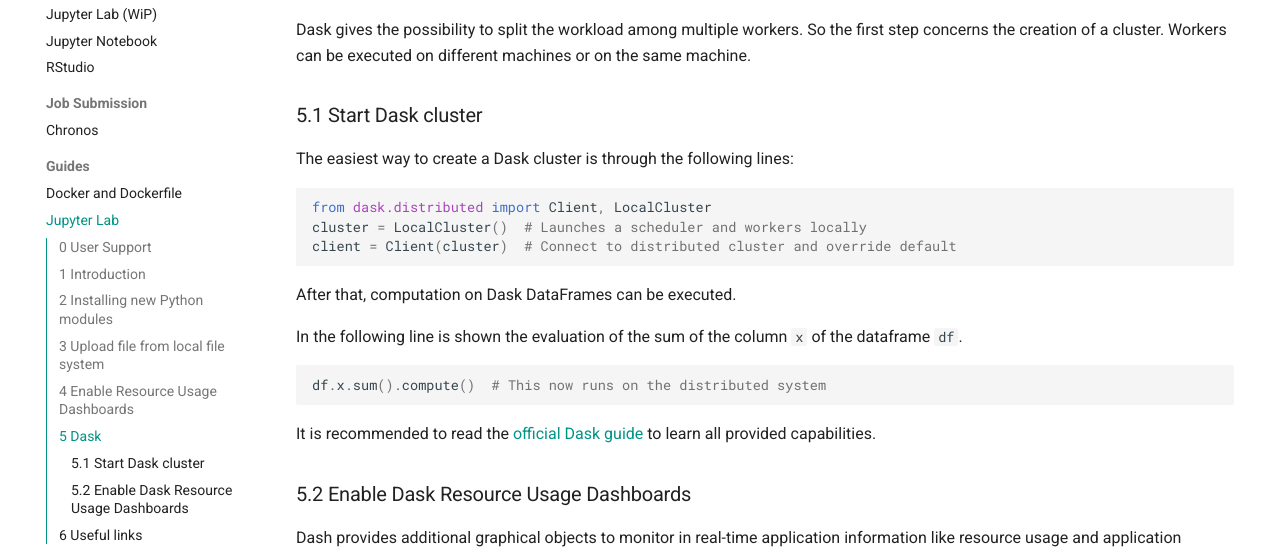
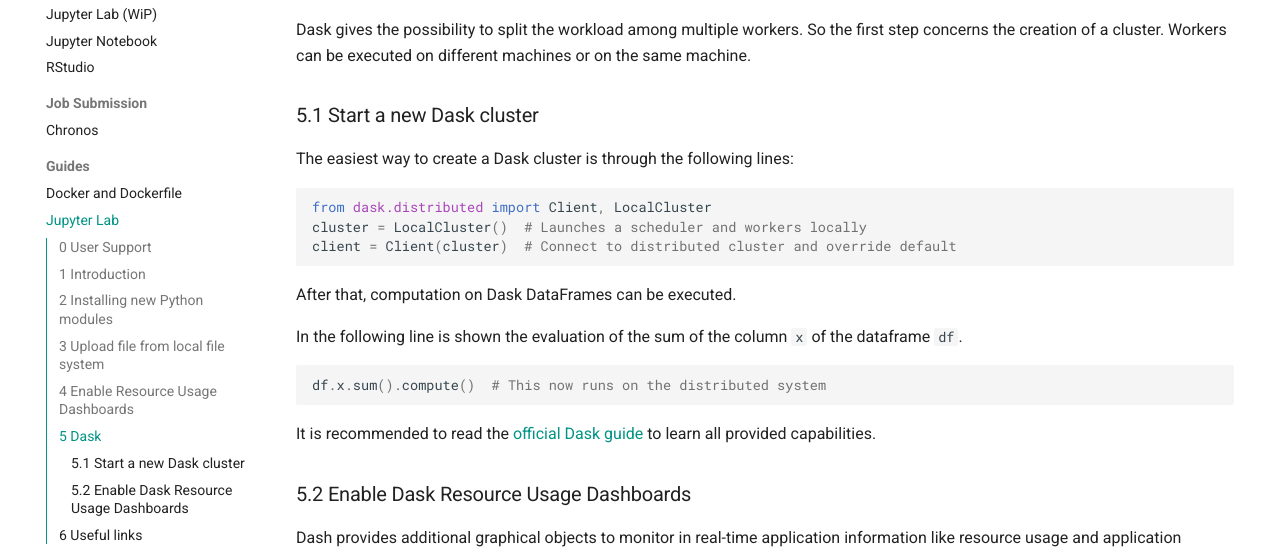
Before and after one commit to jvino/cluster-hpc-gpu-guides, an MkDocs documentation site: the page built from docs/guides/jupyter-lab.md, in a window 1280 px wide and 900 px high, scrolled down 4202 px. Shown: the part 157-714 px from the top of the window. Built offline with MkDocs 1.6.1 and Material for MkDocs 9.7.7, drawn with Linux system fonts in a browser that asks for light colours; comment, search, counter and statistics services are not loaded.

```diff
--- a/docs/guides/jupyter-lab.md
+++ b/docs/guides/jupyter-lab.md
@@ -83,7 +83,7 @@
 So the first step concerns the creation of a cluster.
 Workers can be executed on different machines or on the same machine.
 
-### 5.1 Start Dask cluster
+### 5.1 Start a new Dask cluster
 
 The easiest way to create a Dask cluster is through the following lines:
 
```
